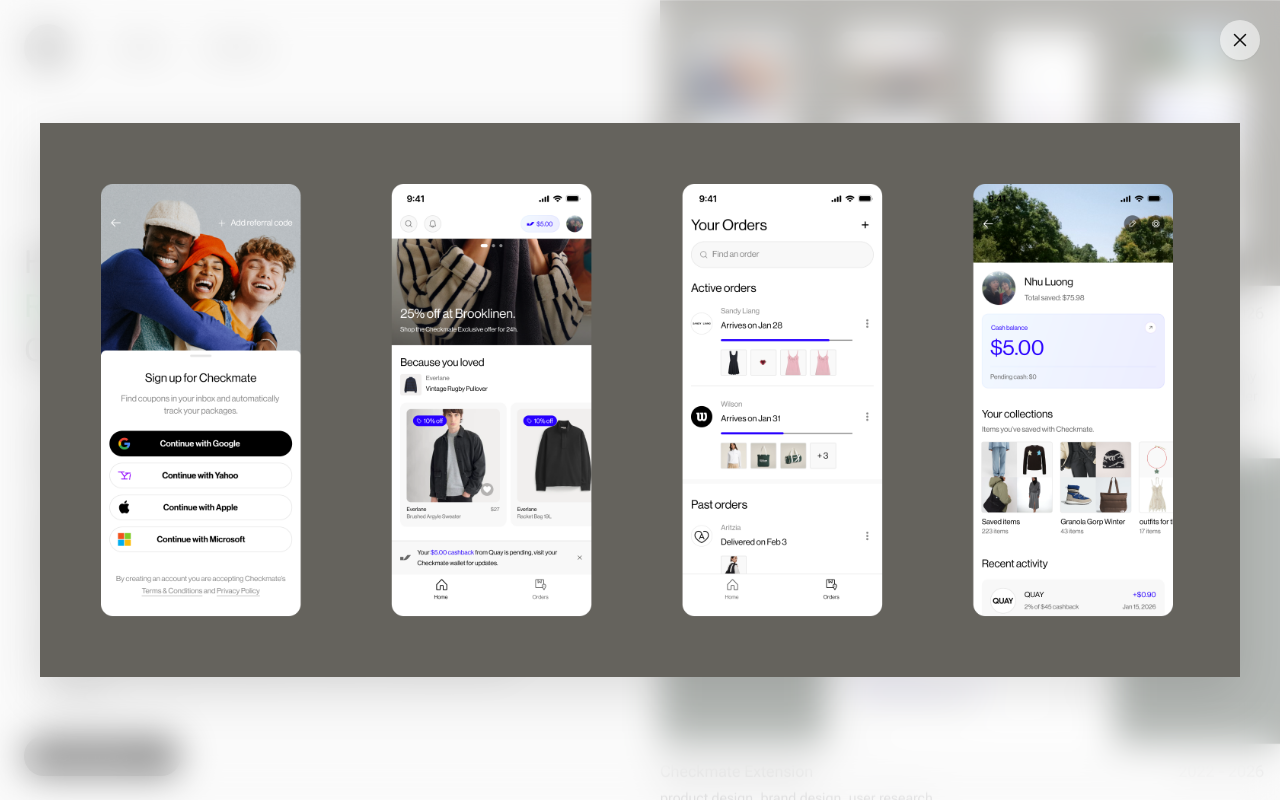
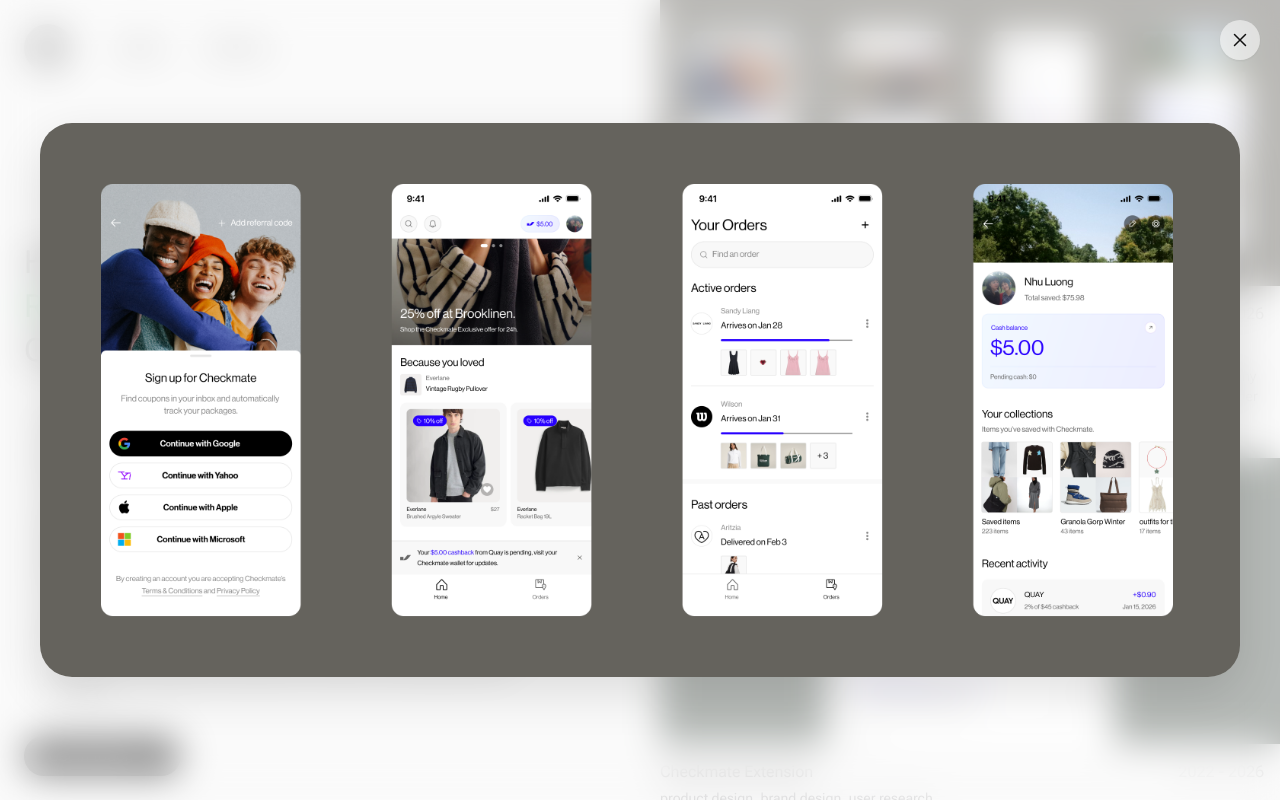
Before and after one commit to mattrudas/matthewrudasdesign, a Next.js app: page / in a window 1280 px wide. Both pictures are taken after a click on the button 970 px from the left and 143 px from the top of the page. Shown: the top 800 px of the page. Built offline with nearby package versions, Linux system fonts and the light colour scheme; grey boxes are pictures that could not be loaded.

Commit message:
Round lightbox images with 32px border radius
Co-authored-by: mattrudas <mattrudas@users.noreply.github.com>

```diff
--- a/src/app/globals.css
+++ b/src/app/globals.css
@@ -183,6 +183,7 @@ body {
   max-width: 100%;
   max-height: calc(100vh - 5rem);
   object-fit: contain;
+  border-radius: 32px;
   box-shadow: 0 16px 48px rgb(0 0 0 / 12%);
 }
 
```
